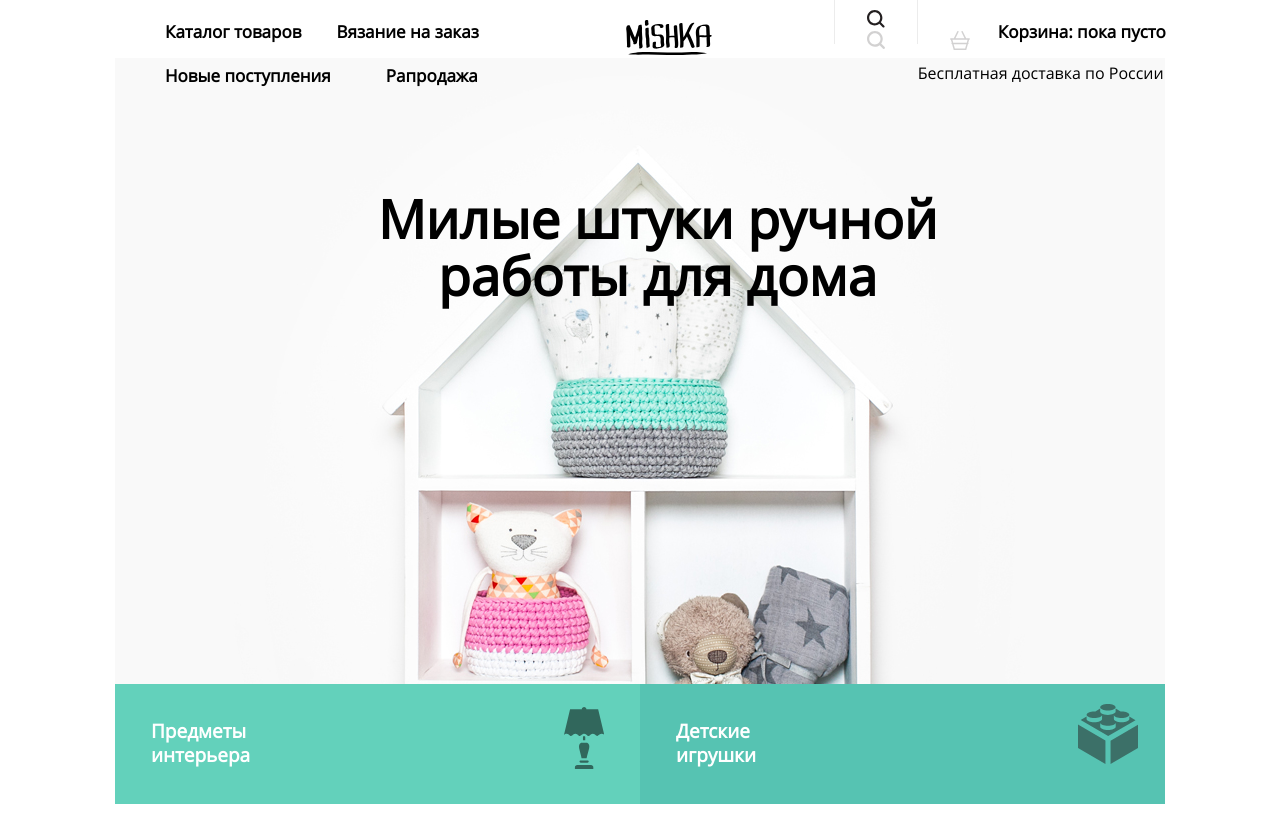
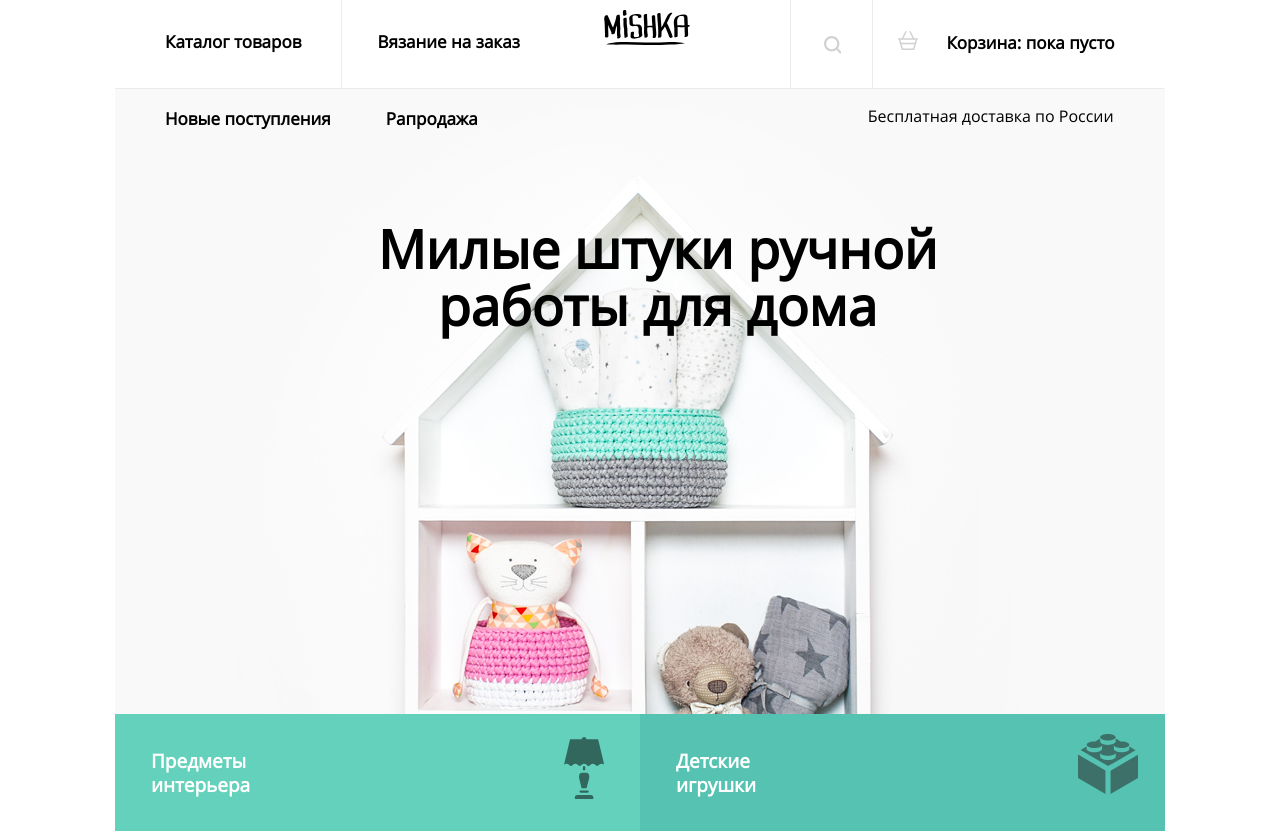
Before and after one commit to starikovsa/703703-mishka, a website: page source/index.html in a window 1280 px wide. Shown: the top 831 px of the page. Drawn offline with nearby package versions, Linux system fonts and the light colour scheme; files that its build step writes are made by us from their sources.

Commit message:
переделал шапку

```diff
--- a/source/index.html
+++ b/source/index.html
@@ -9,10 +9,9 @@
   <body>
     <header class="main-header main-header--index">
       <div class="main-header__wrapper">
-      <a class="logo main-header__logo" href="index.html">
-        <img class="logo__image" src="img/logo-mobile.svg" width="86" height="35" alt="MISHKA"></a>
       <nav class="main-header__navigation main-navigation">
         <ul class="main-navigation__list reset-list">
+          <li class="main-navigation__item main-navigation__item--logo"><a class="logo main-navigation__link main-navigation__link--logo" href="index.html"><img class="logo__image" src="img/logo-mobile.svg" width="86" height="35" alt="MISHKA"></a></li>
           <li class="main-navigation__item main-navigation__item--catalog"><a class="main-navigation__link" href="catalog.html">Каталог товаров</a></li>
           <li class="main-navigation__item main-navigation__item--order"><a class="main-navigation__link" href="form.html">Вязание на заказ</a></li>
           <li class="main-navigation__item main-navigation__item--search"><a class="main-navigation__link main-navigation__link--search" href="search.html">
--- a/source/sass/contacts.scss
+++ b/source/sass/contacts.scss
@@ -81,9 +81,21 @@
   }
 
   .contacts__title {
+    position: relative;
     font-size: 43px;
     line-height: 1.16;
     margin-bottom: 50px;
+  }
+
+  .contacts__title::after {
+    content: "";
+    position: absolute;
+    top: -25px;
+    right: 15px;
+    width: 47px;
+    height: 81px;
+    background-image: url("../img/icon-flag.svg");
+    background-repeat: no-repeat;
   }
 
   .contacts__info {
--- a/source/sass/main-header.scss
+++ b/source/sass/main-header.scss
@@ -5,22 +5,6 @@
 
   &--index {
     margin-bottom: 30px;
-  }
-}
-
-.main-header__logo {
-  display: block;
-  min-height: 35px;
-  padding-top: 20px;
-  padding-bottom: 20px;
-  padding-left: 116px;
-
-  &:hover {
-    opacity: 0.6;
-  }
-
-  &:active {
-    opacity: 0.3;
   }
 }
 
@@ -34,6 +18,10 @@
   padding-bottom: 30px;
   padding-left: 76px;
   box-shadow: 0 1px 0 0 #ececec, inset 0 1px 0 0 #ececec;
+
+  &--logo {
+    padding-left: 116px;
+  }
 
   &--new {
     display: none;
@@ -72,7 +60,7 @@
   content: "";
   position: absolute;
   top: 31px;
-  left: 32px;
+  left: 50px;
   width: 21px;
   height: 19px;
   background-image: url("../img/icon-cart.svg");
@@ -86,6 +74,18 @@
   color: #000000;
   font-weight: bold;
   line-height: 1.41;
+
+  &:hover {
+    opacity: 0.6;
+  }
+
+  &:active {
+    opacity: 0.3;
+  }
+}
+
+.main-navigation__link--logo {
+  display: block;
 
   &:hover {
     opacity: 0.6;
@@ -181,60 +181,74 @@
     margin: 0 auto;
   }
 
-  .main-header__logo {
-    position: absolute;
-    padding-bottom: 0;
-    padding-left: 50px;
-  }
-
-  .main-header__navigation {
-    padding: 0 50px;
-  }
-
   .main-navigation__list {
     flex-direction: row;
     flex-wrap: wrap;
+    justify-content: flex-start;
   }
 
   .main-navigation__item {
     box-shadow: none;
     padding: 0;
-    padding-top: 20px;
+
+    &--logo {
+      padding-top: 22px;
+      padding-right: 209px;
+      padding-left: 50px;
+      border-bottom: 1px solid #ececec;
+    }
 
     &--catalog {
       margin-right: 35px;
+      padding-top: 18px;
+      padding-left: 50px;
       order: 3;
     }
 
     &--order {
       margin-right: 105px;
+      padding-top: 18px;
       order: 4;
     }
 
     &--search {
-      width: 82px;
       border: 1px solid #ececec;
       border-top: none;
-      border-bottom: none;
-      margin-left: 321px;
-      padding-top: 10px;
       order: 1;
     }
 
     &--cart {
-      padding-left: 90px;
+      padding-top: 31px;
+      padding-bottom: 33px;
+      padding-left: 120px;
+      padding-right: 50px;
+      border-bottom: 1px solid #ececec;
       order: 2;
     }
 
     &--dellivery {
       display: inline-block;
+      padding-top: 18px;
       order: 5;
     }
+  }
+
+  .main-navigation__item--search::before {
+    display: none;
+  }
+
+  .main-navigation__link--search {
+    display: block;
+    padding-top: 36px;
+    padding-right: 31px;
+    padding-bottom: 34px;
+    padding-left: 33px;
   }
 
   .main-navigation__icon {
     display: block;
     margin: 0 auto;
+    opacity: 0.2;
   }
 
   .main-navigation__hidden {
@@ -259,7 +273,7 @@
     flex-direction: column;
     justify-content: flex-end;
     min-height: 746px;
-    margin-top: -30px;
+    margin-top: -43px;
 
     background: {
       image: url("../img/hero-tablet@1x.jpg");
@@ -299,29 +313,42 @@
     margin: 0 auto;
   }
 
-  .main-header__logo {
-    left: 45%;
-  }
-
   .main-navigation__item {
     box-shadow: none;
 
     &--catalog {
+      margin: 0;
+      padding-top: 30px;
+      padding-right: 40px;
+      border-bottom: 1px solid #ececec;
       order: 1;
     }
 
     &--order {
+      margin: 0;
+      padding-top: 30px;
+      padding-right: 34px;
+      padding-left: 35px;
+      border: 1px solid #ececec;
+      border-top: none;
+      border-right: none;
       order: 2;
     }
 
-    &--search {
-      margin-left: 250px;
+    &--logo {
+      padding-top: 10px;
+      padding-right: 100px;
       order: 3;
     }
 
+    &--search {
+      order: 4;
+    }
+
     &--cart {
-      padding-left: 80px;
-      order: 4;
+      padding-left: 73px;
+      padding-right: 50px;
+      order: 5;
     }
 
     &--new {
@@ -329,21 +356,31 @@
       font-size: 15px;
       line-height: 1.6;
       margin-right: 55px;
-      order: 5;
+      padding-top: 18px;
+      padding-left: 50px;
+      order: 6;
     }
 
     &--sales {
       display: inline-block;
       font-size: 15px;
       line-height: 1.6;
-      margin-right: 440px;
-      order: 6;
+      margin-right: 390px;
+      padding-top: 18px;
+      order: 7;
     }
 
     &--dellivery {
       display: inline-block;
-      order: 7;
+      padding-right: 50px;
+      order: 8;
     }
+  }
+
+  .main-navigation__item--cart::before {
+    content: "";
+    top: 31px;
+    left: 25px;
   }
 
   .main-header__title {
--- a/source/sass/reviews.scss
+++ b/source/sass/reviews.scss
@@ -157,7 +157,7 @@
 
   .reviews__button {
     position: absolute;
-    top: -188px;
+    top: -207px;
     right: 0;
     padding: 14px 40px;
   }
```
Also changed, not shown: source/catalog.html (+3 -2 lines), source/form.html (+3 -2 lines).
